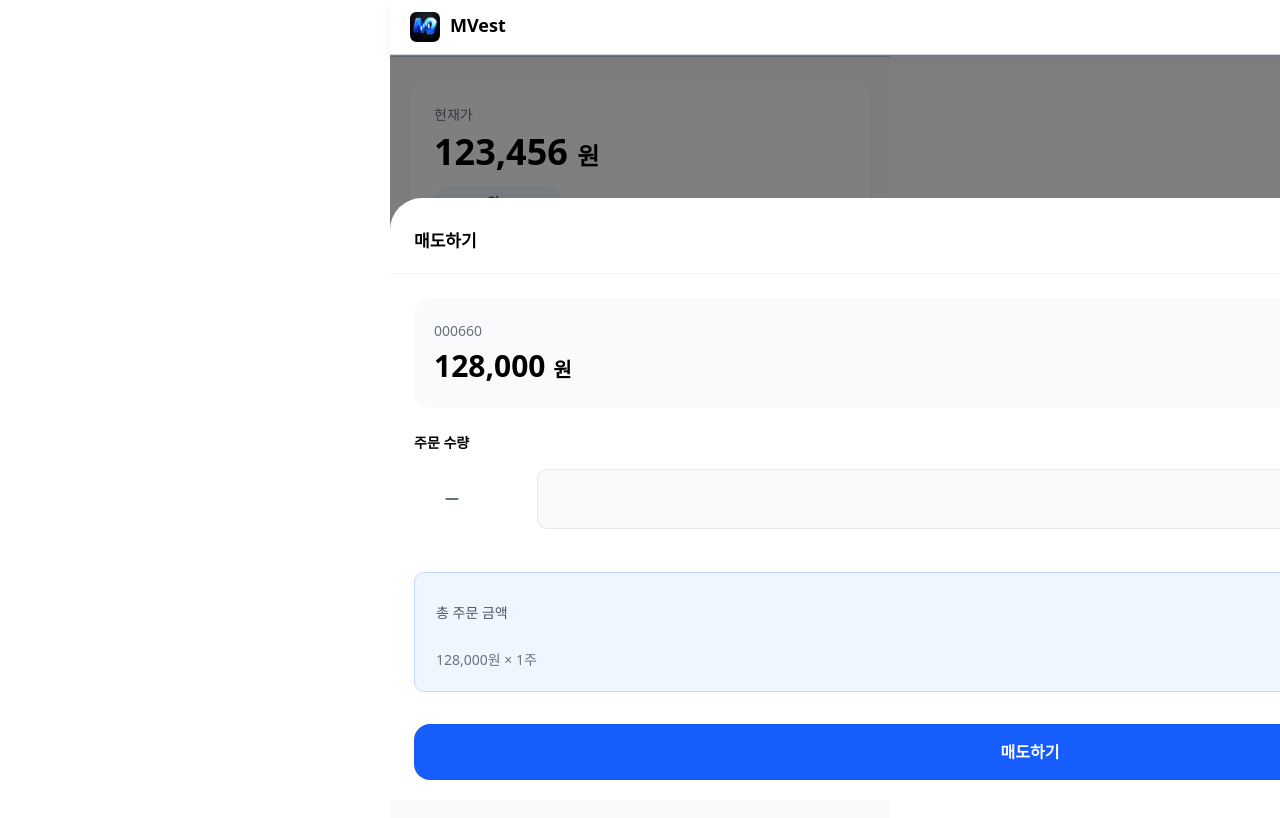
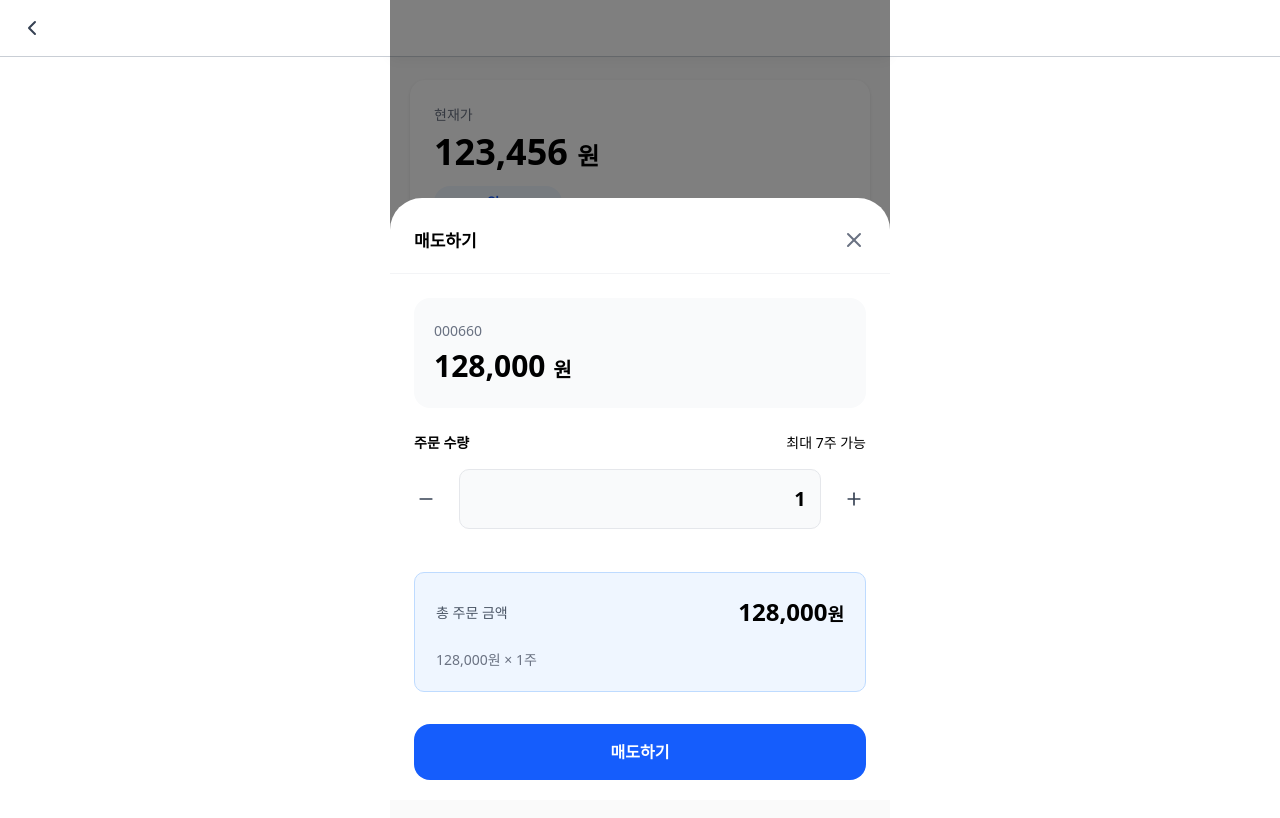
Before and after one commit to m-Vest/Client, a React (Vite) app: page /order in a window 1280 px wide. Both pictures are taken after a click on the button "매도". Shown: the top 818 px of the page. Built offline with nearby package versions, Linux system fonts and the light colour scheme; no server answers; a web font is replaced by a local one.

Commit message:
feat: z-index 조정 및 max-width 설정

```diff
--- a/src/layout/header/Header.tsx
+++ b/src/layout/header/Header.tsx
@@ -3,7 +3,7 @@ import { useNavigate } from 'react-router-dom';
 const Header = () =>{
     const navigate = useNavigate();
     return (
-        <div className="fixed top-0 w-full py-[1.2rem] px-[2rem] bg-white flex justify-start gap-[1rem] z-100 border-b border-b-gray-300 shadow-[0_4px_12px_rgba(0,0,0,0.05)]" onClick={()=>navigate('/')}>
+        <div className="max-w-[500px] fixed top-0 w-full py-[1.2rem] px-[2rem] bg-white flex justify-start gap-[1rem] z-100 border-b border-b-gray-300 shadow-[0_4px_12px_rgba(0,0,0,0.05)]" onClick={()=>navigate('/')}>
             <img src={Logo} className='w-[3rem]'/>
             <span className='text-[1.8rem] font-bold'> MVest</span>
         </div>
--- a/src/pages/list/List.tsx
+++ b/src/pages/list/List.tsx
@@ -37,7 +37,7 @@ const List =() =>{
 
 
 
-             <div className="fixed top-[3.9rem] w-full z-20 px-[2rem] bg-[#F9FAFB] pt-[1rem] pb-[1rem]">
+             <div className="max-w-[500px] fixed top-[3.9rem] w-full z-20 px-[2rem] bg-[#F9FAFB] pt-[1rem] pb-[1rem]">
                  <div className="flex flex-col gap-[0.4rem] mb-[2rem] mt-[2rem]">
                     <h2 className="text-[2.4rem] font-bold">🛒 주식 종목</h2>
                     <span className="text-[1.6rem] font-normal text-[#4A5565]">마음에 드는 종목에 투자해보세요!</span>
@@ -51,7 +51,7 @@ const List =() =>{
                 />
             </div>
 
-            <div className="w-full flex flex-col px-[2rem] pt-[15rem] gap-[0.8rem]">
+            <div className="max-w-[500px] w-full flex flex-col px-[2rem] pt-[15rem] gap-[0.8rem]">
 
                 {filteredStocks.length > 0 ? (
                 filteredStocks.map((stock) => (
--- a/src/pages/order/Order.tsx
+++ b/src/pages/order/Order.tsx
@@ -62,7 +62,7 @@ const Order = () =>{
                     </div>
                 </div>
             </div>
-            <div className="flex flex-row gap-[1.2rem] p-[2rem] bg-white w-full fixed bottom-0 z-10 rounded-t-[16px] border-t border-t-[#E5E7EB]">
+            <div className="max-w-[500px] flex flex-row gap-[1.2rem] p-[2rem] bg-white w-full fixed bottom-0 z-10 rounded-t-[16px] border-t border-t-[#E5E7EB]">
                 <button className="py-[1.57rem] w-full bg-[#155DFC] text-white rounded-[16px] text-[1.6rem] font-bold" onClick={() => setIsBuyOpen(true)}>매도</button>
                 <button className="py-[1.57rem] w-full bg-[#E7000B] text-white rounded-[16px] text-[1.6rem] font-bold" onClick={() => setIsSellOpen(true)}>매수</button>
             </div>
--- a/src/pages/order/components/BuyModal.tsx
+++ b/src/pages/order/components/BuyModal.tsx
@@ -22,7 +22,7 @@ const BuyModal = ({stockName, stockCode, stockPrice, myAsset, onClose}: OrderMod
         setQuantity(prev => Math.min(maxQuantity, prev + 1))
     }
     return (
-        <div className="fixed top-0 z-27 w-full h-full bg-[#00000080]">
+        <div className="max-w-[500px] fixed top-0 z-102 w-full h-full bg-[#00000080]">
             <div className="relative w-full h-full">
                 <div className="absolute bottom-0 rounded-t-[32px] bg-white  w-full py-[2rem]">
                     <div className="flex flex-row justify-between items-center border-b border-b-[#F3F4F6] px-[2.4rem] pb-[2rem] pt-[1rem]">
--- a/src/pages/order/components/OrderHeader.tsx
+++ b/src/pages/order/components/OrderHeader.tsx
@@ -6,7 +6,7 @@ interface OrderHeaderProps {
 const OrderHeader = (props: OrderHeaderProps) => {
     const navigate = useNavigate();
     return (
-        <div className="absolute z-10 top-0 left-0 w-full bg-white px-[1.2rem] py-[0.8rem] flex flex-row justify-start gap-[1.2rem] items-center border-b border-b-[#c9ced5]">
+        <div className="fixed z-101 top-0 left-0 w-full bg-white px-[1.2rem] py-[0.8rem] flex flex-row justify-start gap-[1.2rem] items-center border-b border-b-[#c9ced5]">
             <img src={BackIcon} className="w-[4rem] h-[4rem]" onClick={()=> navigate(-1)}/>
             <span className='text-[1.7rem] font-bold'>{props.stockName}</span>
         </div>
--- a/src/pages/order/components/SellModal.tsx
+++ b/src/pages/order/components/SellModal.tsx
@@ -24,7 +24,7 @@ const SellModal = ({stockName, stockCode, stockPrice, myStockCount, onClose}: Or
         };
     }
     return (
-        <div className="fixed top-0 z-27 w-full h-full bg-[#00000080]">
+        <div className="max-w-[500px] fixed top-0 z-102 w-full h-full bg-[#00000080]">
             <div className="relative w-full h-full">
                 <div className="absolute bottom-0 rounded-t-[32px] bg-white  w-full py-[2rem]">
                     <div className="flex flex-row justify-between items-center border-b border-b-[#F3F4F6] px-[2.4rem] pb-[2rem] pt-[1rem]">
```
